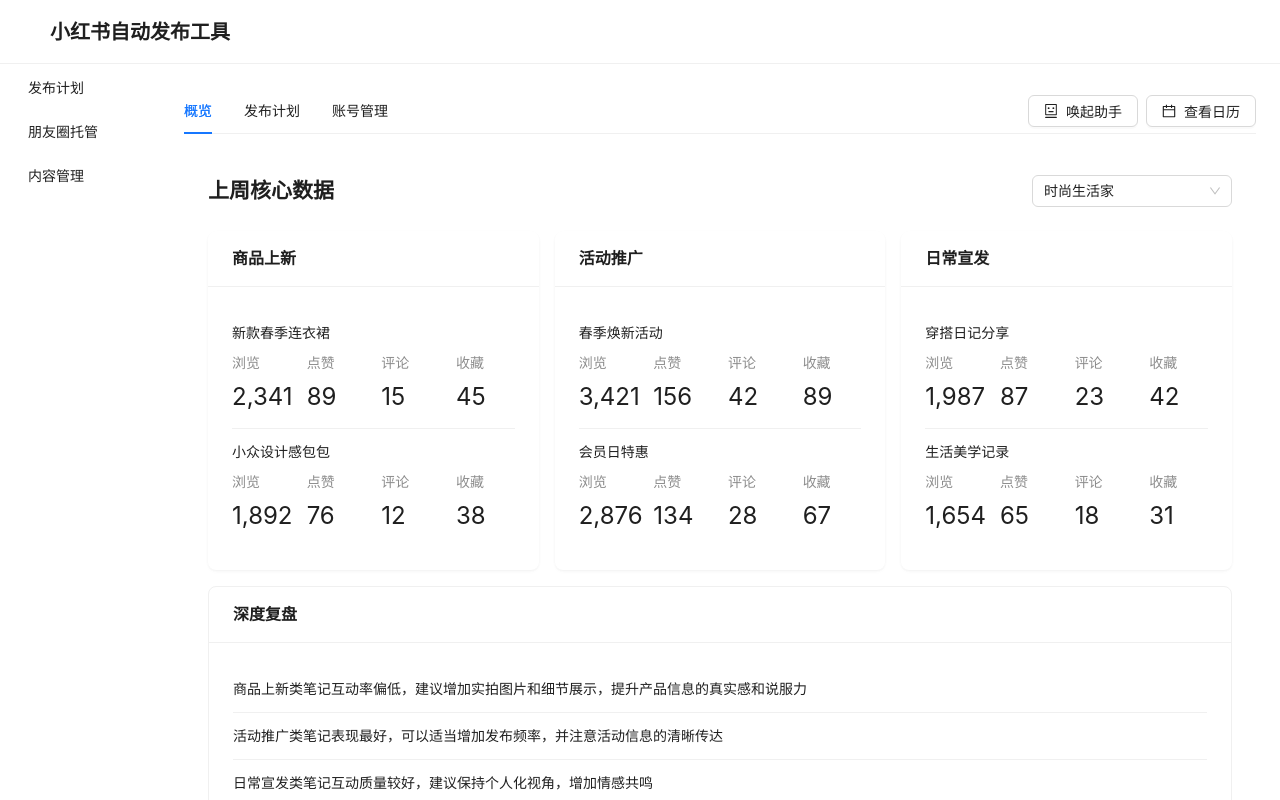
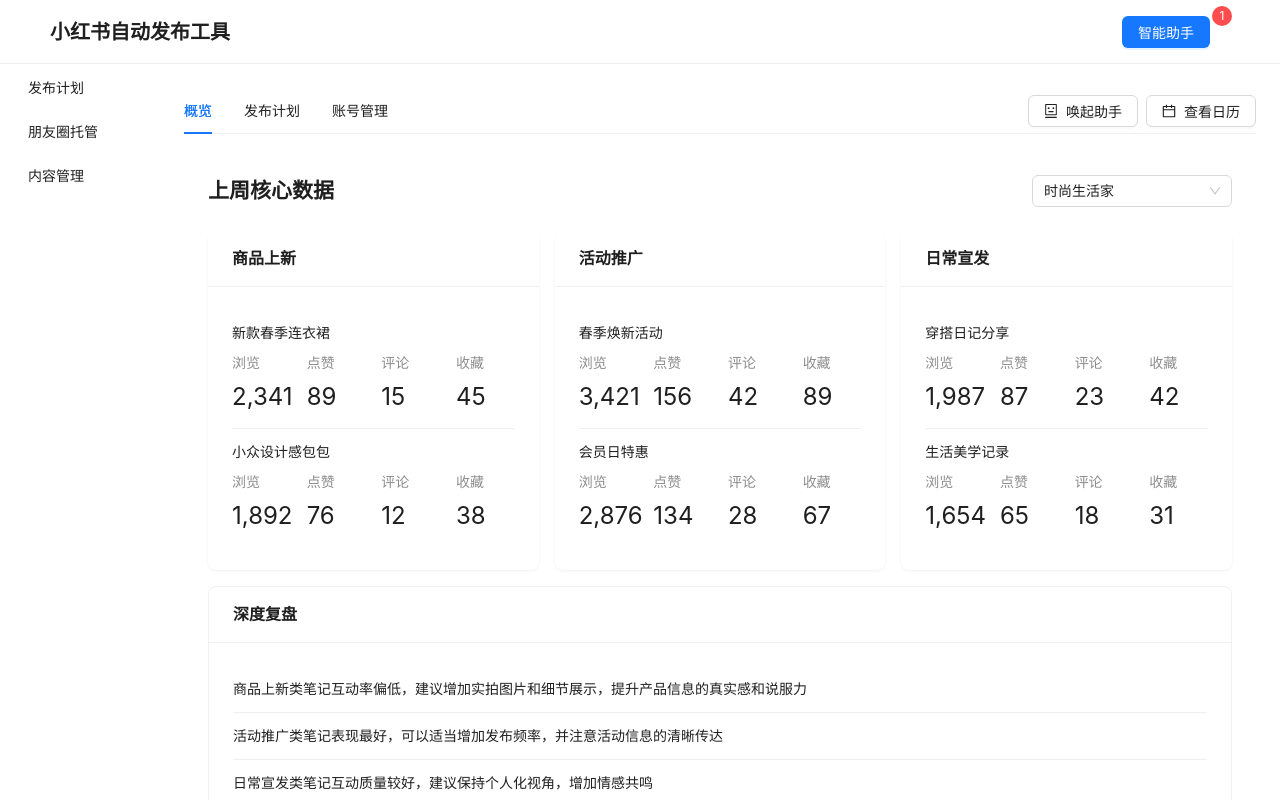
Before and after one commit to zzh506767805/demo_xiaohongshu, a React (Vite) app: page / in a window 1280 px wide. Both pictures are taken after a click on the button "开始生成内容". Shown: the top 800 px of the page. Built offline with nearby package versions, Linux system fonts and the light colour scheme.

Commit message:
新增：在智能助手按钮上添加未读消息提示，引导用户点击

```diff
--- a/src/App.tsx
+++ b/src/App.tsx
@@ -1,5 +1,5 @@
 import React, { useState, useCallback } from 'react'
-import { Menu, Button } from 'antd'
+import { Menu, Button, Badge } from 'antd'
 import Layout from 'antd/lib/layout'
 import { Routes, Route, Navigate } from 'react-router-dom'
 import { useNavigate } from 'react-router-dom'
@@ -15,6 +15,7 @@
   const [isDragging, setIsDragging] = useState(false)
   const [isInitializing, setIsInitializing] = useState(true)
   const [initStep, setInitStep] = useState(0)
+  const [showBadge, setShowBadge] = useState(true)
 
   const initSteps = [
     '正在读取您的账户信息（粉丝数：12,580，笔记数：326）...',
@@ -122,8 +123,19 @@
 
   return (
     <Layout style={{ minHeight: '100vh' }}>
-      <Header style={{ display: 'flex', alignItems: 'center', background: '#fff', borderBottom: '1px solid #f0f0f0' }}>
+      <Header style={{ display: 'flex', alignItems: 'center', background: '#fff', borderBottom: '1px solid #f0f0f0', justifyContent: 'space-between' }}>
         <div style={{ fontSize: '20px', fontWeight: 'bold' }}>小红书自动发布工具</div>
+        <Badge count={showBadge ? 1 : 0} offset={[-8, 0]}>
+          <Button
+            type="primary"
+            onClick={() => {
+              setShowBadge(false)
+            }}
+            style={{ marginRight: '20px' }}
+          >
+            智能助手
+          </Button>
+        </Badge>
       </Header>
       <Layout>
         <Sider width={siderWidth} style={{ background: '#fff', position: 'relative' }}>
```
